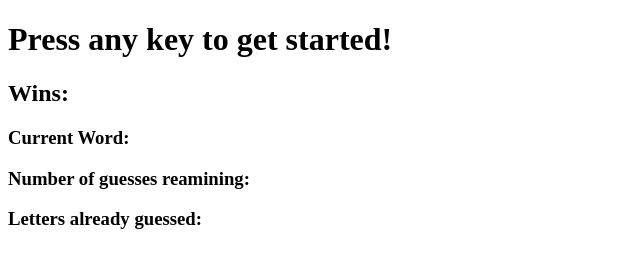
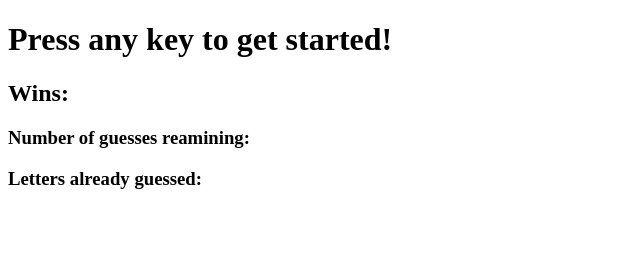
Before and after one commit to StephenT369/Word-Guess-Game, a plain HTML site: page index.html in a window 1280 px wide. Shown: the whole page, without its empty margins (0-640 px from the left). Drawn offline with Linux system fonts and the light colour scheme.

```diff
--- a/index.html
+++ b/index.html
@@ -12,7 +12,7 @@
 
 <h2>Wins: </h2>
 
-<h3>Current Word: </h3>
+<h3><p id="current-word"></p> </h3>
 
 <h3>Number of guesses reamining: </h3>
 
```
